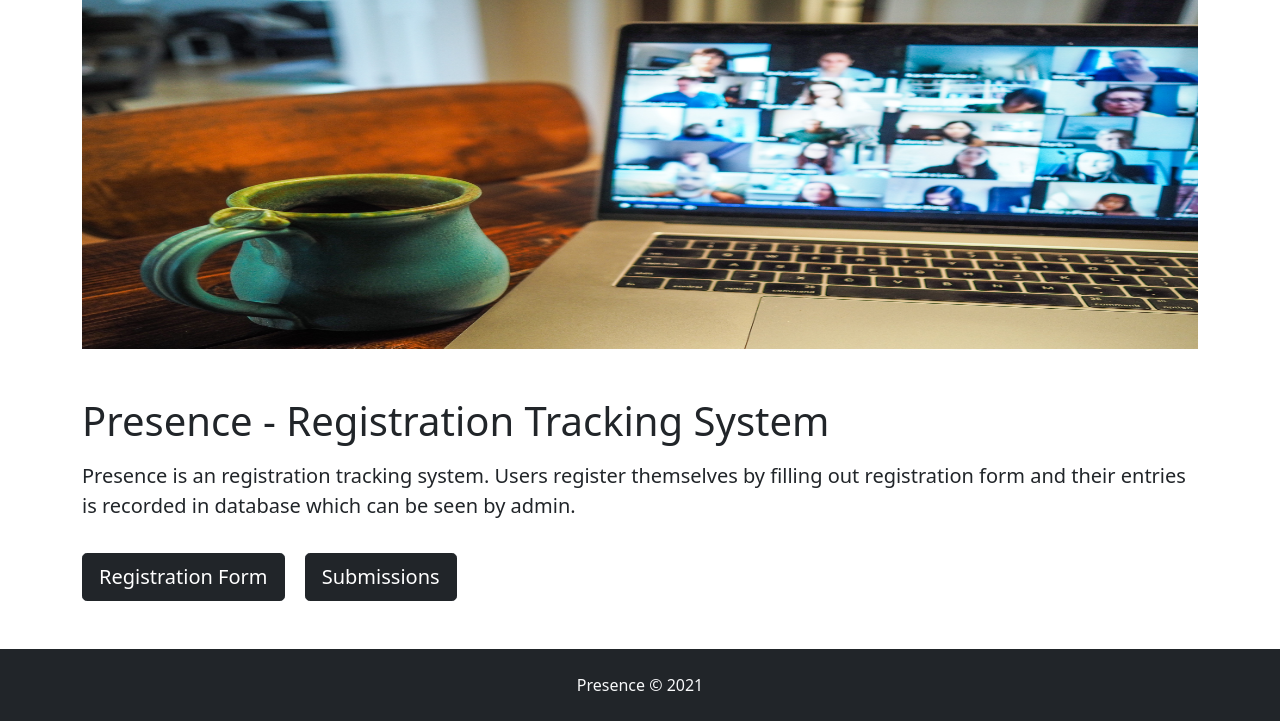
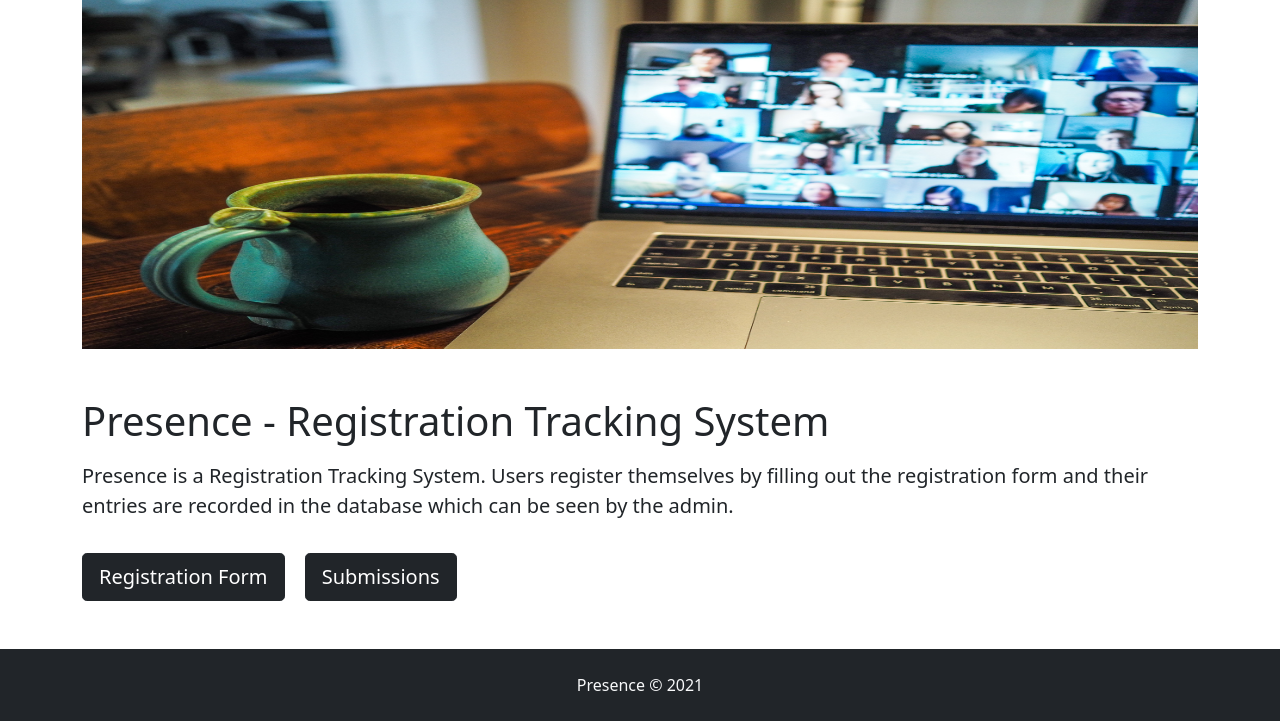
Before and after one commit to bhagyamudgal/presence, a PHP site: page / in a window 1280 px wide. Shown: the part 113-834 px from the top of the page. Run offline with PHP 8.4, Linux system fonts and the light colour scheme.

Commit message:
Update index.php

```diff
--- a/index.php
+++ b/index.php
@@ -7,7 +7,7 @@ require_once "includes/header.php";
 <main role="main" class="container-md home-main">
     <img src="./public/banner-home.jpg" class="banner-home mt-4" alt="Banner-Home">
     <h1 class="mt-5">Presence - Registration Tracking System</h1>
-    <p class="lead mt-3">Presence is an registration tracking system. Users register themselves by filling out registration form and their entries is recorded in database which can be seen by admin.</p>
+    <p class="lead mt-3">Presence is a Registration Tracking System. Users register themselves by filling out the registration form and their entries are recorded in the database which can be seen by the admin.</p>
     <div class="container-md home-btn-group px-0">
         <a href="registrationform.php" type="button" id="home-registration-form-btn" class="btn btn-dark btn-lg mt-3">Registration Form</a>
         <a href="submissions.php" type="button" id="home-submissions-btn" class="btn btn-dark btn-lg mx-sm-3 mt-3">Submissions</a>
```
